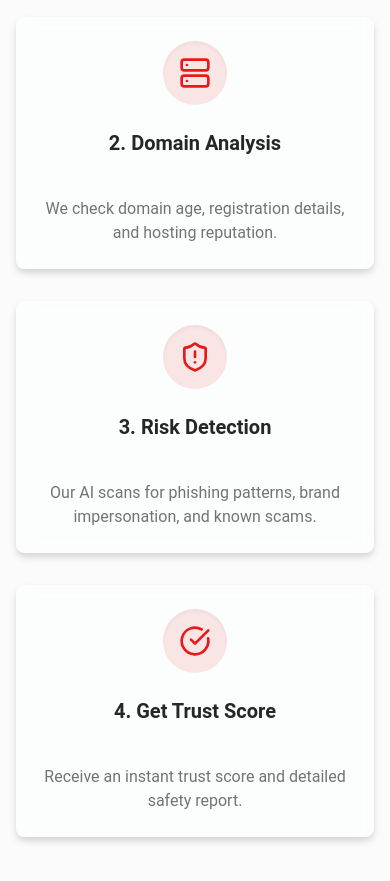
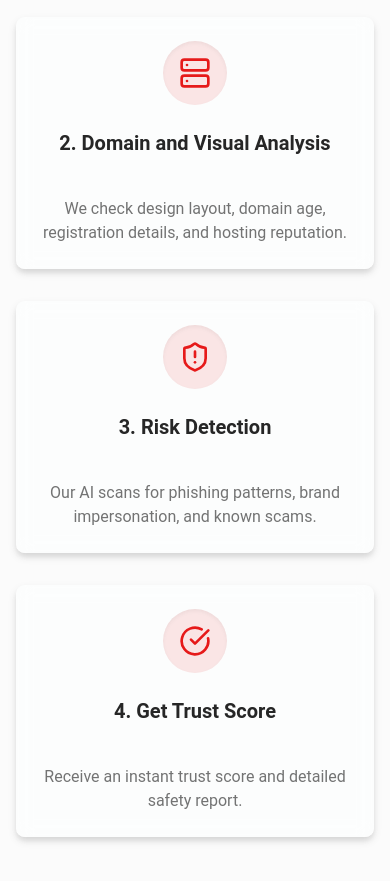
Before and after one commit to pinank0301/be-aware-frontend, a React (Vite) app: page / in a window 390 px wide. Shown: the part 1400-2281 px from the top of the page. Built offline with nearby package versions, Linux system fonts and the light colour scheme.

Commit message:
feat: responsiveness and minor issues

```diff
--- a/src/components/Hero.tsx
+++ b/src/components/Hero.tsx
@@ -41,7 +41,7 @@ export function Hero() {
 
                 // ✅ Correct error source handling
                 if (Array.isArray(data.errors) && data.errors.length > 0) {
-                    errorMessage = data.errors.map(err => err.message).join(", ")
+                    errorMessage = data.errors.map((err: { message: string }) => err.message).join(", ")
                 } else if (
                     typeof data.message === "string" &&
                     data.message.trim() !== ""
--- a/src/components/HowItWorks.tsx
+++ b/src/components/HowItWorks.tsx
@@ -10,8 +10,8 @@ export function HowItWorks() {
         },
         {
             icon: Server,
-            title: "2. Domain Analysis",
-            description: "We check domain age, registration details, and hosting reputation."
+            title: "2. Domain and Visual Analysis",
+            description: "We check design layout, domain age, registration details, and hosting reputation."
         },
         {
             icon: ShieldAlert,
```
